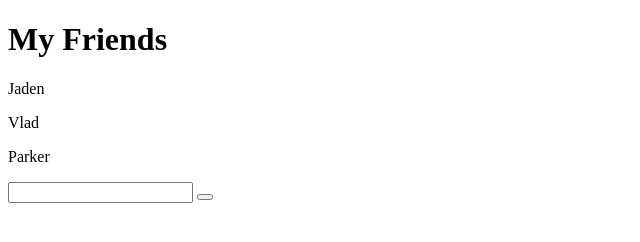
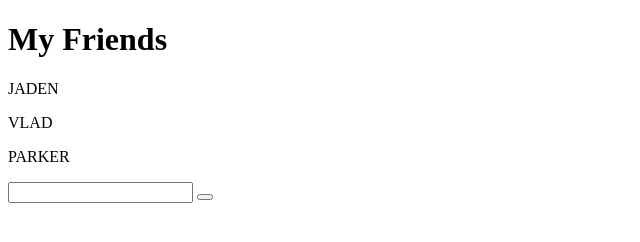
Before and after one commit to ZacharyBaker/Wk-3-Day-1-Practice-BabiesFirstAngular, a plain HTML site: page index.html in a window 1280 px wide. Shown: the full height of the page, 0-640 px from the left. Drawn offline with nearby package versions, Linux system fonts and the light colour scheme.

Commit message:
touppercase

```diff
--- a/index.html
+++ b/index.html
@@ -10,7 +10,7 @@
 	<h1>My Friends</h1>
 
 	<div ng-repeat="friend in friends">
-		<p>{{friend}}</p>
+		<p>{{friend | uppercase}}</p>
 	</div>
 	<input type="text" ng-model="newName"></input>
 	<button ng-click="addFriend(newName)"></button>
```
